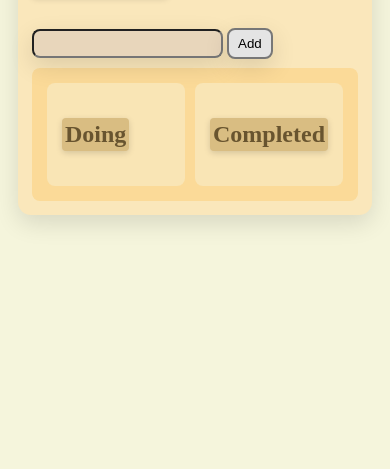
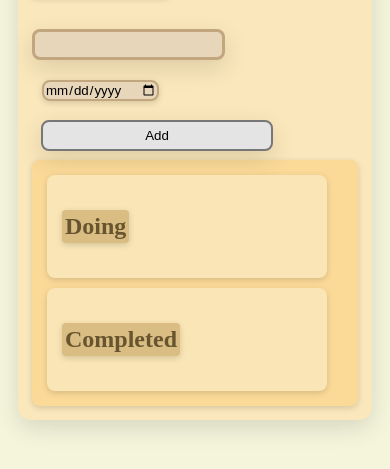
Before and after one commit to Ironic-Ingot/TodoList, a plain HTML site: page index.html in a window 390 px wide. Shown: the part 91-560 px from the top of the page. Drawn offline with Linux system fonts and the light colour scheme.

Commit message:
due dates

```diff
--- a/index.html
+++ b/index.html
@@ -4,12 +4,22 @@
     <title>Todo List</title>
     <link rel="stylesheet" href="style.css">
 </head>
-<div class="app">
-    <body>
+
+<body>
+    <div class="app">
         <h1>Todo List</h1>
         <div class="input-row">
             <input type="text" id="todoinput">
+            <input type="date" id="datePicker">
             <button id="addbutton">Add</button>
+            <!-- <label for="filter">Show:</label>
+
+            <select id="filter">
+                <option value="all">All</option>
+                <option value="doing">Doing</option>
+                <option value="completed">Completed</option>
+            </select> -->
+
         </div>
 
         <div id="categories">
@@ -32,6 +42,7 @@
             const addbutton = document.getElementById("addbutton")
             const doing = document.getElementById("doing")
             const completed = document.getElementById("completed")
+            const datePicker = document.getElementById("datePicker")
 
             function saveTasks() {
                 localStorage.setItem("tasks", JSON.stringify(tasks))
@@ -87,12 +98,17 @@
             }
 
             function putTask() {
-                const todotext = todoinput.value.trim()
+                let todotext = todoinput.value.trim()
+                const dueDate = datePicker.value
+                if (dueDate) {
+                    todotext = `${todotext}, Due:${dueDate}` //make dueDate appear only when rendering dont assign to text
+                }
+
                 if (todotext === '') {
                     return
                 }
                 todoinput.value = ''
-                tasks.push({id: Date.now(), text: todotext, completed: false})
+                tasks.push({id: crypto.randomUUID(), createdAt: Date.now(), dueDate:dueDate, text: todotext, completed: false})
                 saveTasks()
                 renderTasks()
             }
@@ -107,7 +123,7 @@
                     putTask()
                 }
             })
+        </script>
+    </div>
 
-        </script>
-    </body>
-</div>
+</body>
--- a/style.css
+++ b/style.css
@@ -6,24 +6,14 @@
     border-radius: 13px;
     box-shadow: 0 8px 25px rgb(0 0 0 / 12%);
 }
-@media (max-width: 500px) {
-    .app {
-        margin: 10px;
-        padding: 14px;
-    }
 
-    .input-row {
-        flex-direction: column;
-    }
-}
+
 
 body {
     background-color: beige;
 }
 
 h1 {
-    /* color: rgb(104, 84, 47);
-    text-align: left; */
     color: rgb(104, 84, 47);
     text-align: left;
     background-color: #d9bd82;
@@ -37,21 +27,22 @@ button:active {
     transform: scale(0.95);
 }
 
+.input-row {
+    display: flex;
+    max-width: 250px;
+}
+
 .task-category {
     color: rgb(104, 84, 47);
     text-align: left;
     background-color: #d9bd82;
     border-radius: 4px;
-    box-shadow: 0 8px 25px rgb(0 0 0 / 12%);
     width: fit-content;
     padding: 3px;
     box-shadow: 0 2px 6px rgb(0 0 0 / 15%);
 }
 
-
-
 .task {
-    /* flex: 1; */
     padding: 10px 14px;
     margin: 8px 0;
     max-width: 200px;
@@ -62,9 +53,27 @@ button:active {
     overflow-wrap: anywhere;
 }
 
+#datePicker {
+    margin: 10px;
+    max-width: fit-content;
+    background-color: #e8d6bb;
+    font-family: sans-serif;
+    border-radius: 8px;
+    box-shadow: 0 2px 6px rgb(0 0 0 / 15%);
+    border: 2px solid #c1a67e;
+}
+
+
 .completed-task {
     text-decoration: line-through;
     opacity: 0.6;
+    transition: 0.3s;
+}
+
+
+.completed-task:hover {
+    text-decoration: none;
+    opacity: 1;
 }
 
 .delbutton {
@@ -96,6 +105,7 @@ button:active {
 #addbutton {
     background-color: #e4e4e4;
     padding: 3px;
+    margin: 9px;
     border-radius: 8px;
     text-align: center;
     transition: 0.3s;
@@ -124,14 +134,13 @@ button:active {
     border-radius: 8px;
     transition: 0.2s;
     box-shadow: 0 8px 25px rgb(0 0 0 / 12%);
+    border: 3px solid #c1a67e;
 }
 
 #todoinput:focus {
-    /* outline: 1px solid rgb(1, 72, 134); */
+    outline: 3px solid #9d753d;
     background-color: #efe3d1;
-
 }
-
 
 .task-row {
     display: flex;
@@ -146,7 +155,6 @@ button:active {
 }
 
 .task-row p {
-    /* width: fit-content; */
     margin: 5px 0;
 }
 
@@ -157,6 +165,7 @@ button:active {
     background-color: hsl(40, 92%, 79%);
     border-radius: 8px;
     padding: 15px;
+    box-shadow: 0 2px 6px rgb(0 0 0 / 15%);
 }
 
 .category-container {
@@ -167,4 +176,20 @@ button:active {
     width: 300px;
     background-color: rgb(249, 229, 181);
     border-radius: 8px;
+    box-shadow: 0 2px 6px rgb(0 0 0 / 15%);
 }
+
+@media (max-width: 500px) {
+    .app {
+        margin: 10px;
+        padding: 14px;
+    }
+
+    .input-row {
+        flex-direction: column;
+    }
+
+    #categories {
+        flex-direction: column;
+    }
+}
```
